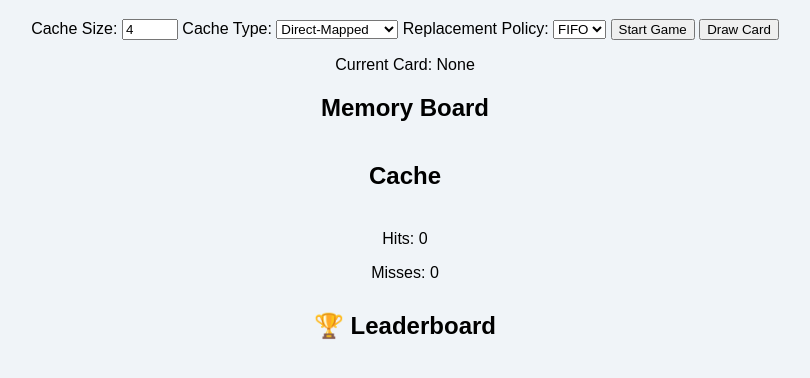
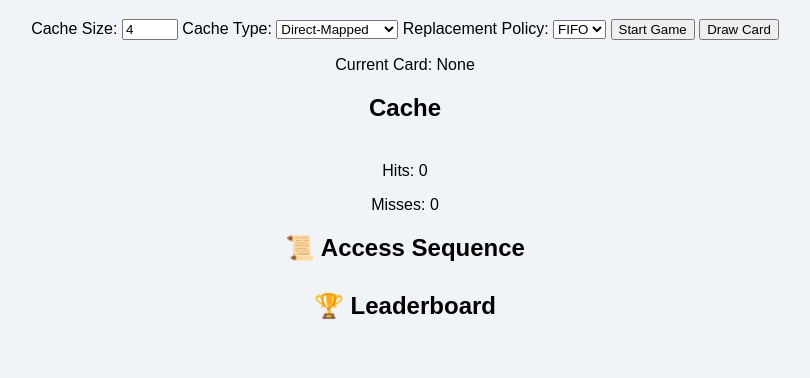
Before and after one commit to mhemps01/cache-quest, a plain HTML site: page index.html in a window 1280 px wide. Shown: the part 62-440 px from the top of the page, without its empty margins (235-1045 px from the left). Drawn offline with Linux system fonts and the light colour scheme.

Commit message:
Update index.html

```diff
--- a/index.html
+++ b/index.html
@@ -30,11 +30,6 @@
     <p id="currentCard">Current Card: None</p>
   </div>
 
-  <div id="gameBoard">
-    <h2>Memory Board</h2>
-    <div id="memoryGrid"></div>
-  </div>
-
   <div id="cacheBoard">
     <h2>Cache</h2>
     <div id="cacheSlots"></div>
@@ -45,6 +40,11 @@
     <p>Misses: <span id="misses">0</span></p>
   </div>
 
+  <div id="accessLog">
+    <h2>📜 Access Sequence</h2>
+    <ul id="accessList"></ul>
+  </div>
+
   <div id="leaderboard">
     <h2>🏆 Leaderboard</h2>
     <ul id="leaderboardList"></ul>
```
